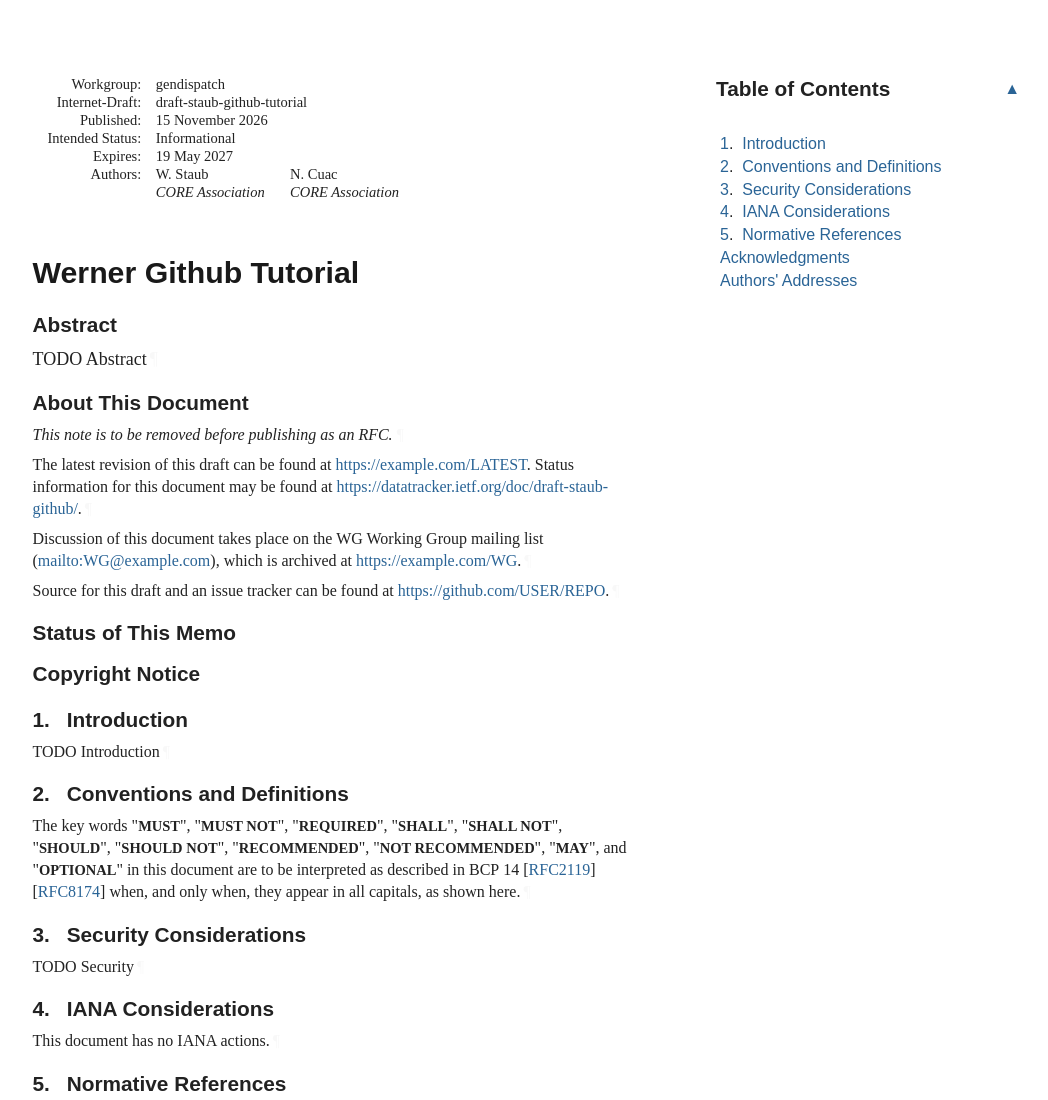
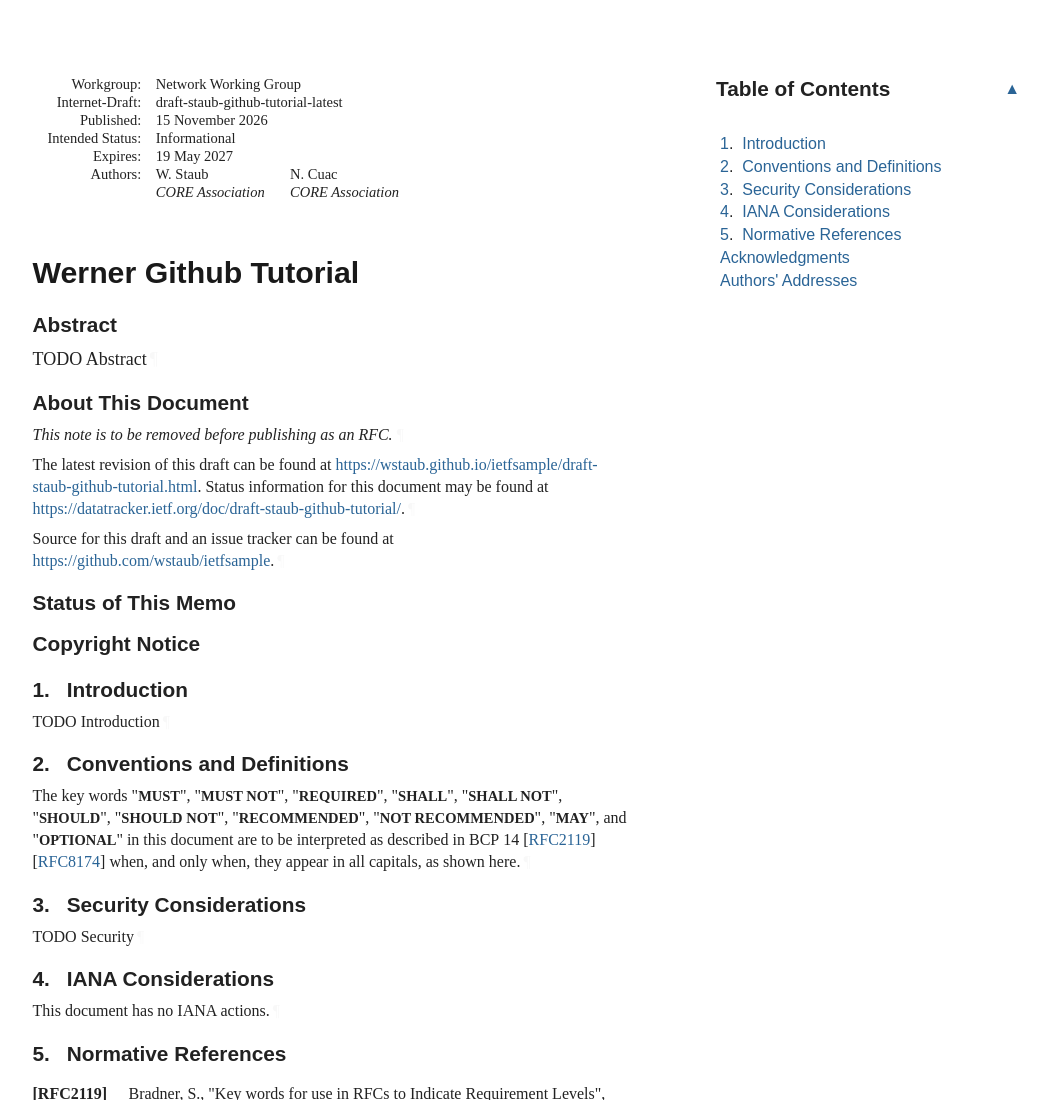
Before and after one commit to wstaub/ietfsample, a plain HTML site: page draft-staub-github-tutorial.html in a window 1280 px wide. Shown: the top 1100 px of the page, without its empty margins (92-1140 px from the left). Drawn offline with Linux system fonts and the light colour scheme; a web font is replaced by a local one.

Commit message:
Script updating gh-pages from 0e7e012. [ci skip]

```diff
--- a/draft-staub-github-tutorial.html
+++ b/draft-staub-github-tutorial.html
@@ -14,7 +14,7 @@
 <meta content="next generation" name="keyword">
 <meta content="unicorn" name="keyword">
 <meta content="AI-native" name="keyword">
-<meta content="draft-staub-github-tutorial" name="ietf.draft">
+<meta content="draft-staub-github-tutorial-latest" name="ietf.draft">
 <!-- Generator version information:
   xml2rfc 3.35.0
     Python 3.14.10
@@ -1056,9 +1056,9 @@ svg {
 <div id="internal-metadata" class="document-information">
 <dl id="identifiers">
 <dt class="label-workgroup">Workgroup:</dt>
-<dd class="workgroup">gendispatch</dd>
+<dd class="workgroup">Network Working Group</dd>
 <dt class="label-internet-draft">Internet-Draft:</dt>
-<dd class="internet-draft">draft-staub-github-tutorial</dd>
+<dd class="internet-draft">draft-staub-github-tutorial-latest</dd>
 <dt class="label-published">Published:</dt>
 <dd class="published">
 <time datetime="2026-11-15" class="published">15 November 2026</time>
@@ -1091,14 +1091,10 @@ svg {
       </h2>
 <p id="section-note.1-1">This note is to be removed before publishing as an RFC.<a href="#section-note.1-1" class="pilcrow">¶</a></p>
 <p id="section-note.1-2">
-        The latest revision of this draft can be found at <span><a href="https://example.com/LATEST">https://example.com/LATEST</a></span>.
-        Status information for this document may be found at <span><a href="https://datatracker.ietf.org/doc/draft-staub-github/">https://datatracker.ietf.org/doc/draft-staub-github/</a></span>.<a href="#section-note.1-2" class="pilcrow">¶</a></p>
-<p id="section-note.1-3">
-        Discussion of this document takes place on the
-        WG Working Group mailing list (<span><a href="mailto:WG@example.com">mailto:WG@example.com</a></span>),
-        which is archived at <span><a href="https://example.com/WG">https://example.com/WG</a></span>.<a href="#section-note.1-3" class="pilcrow">¶</a></p>
-<p id="section-note.1-4">Source for this draft and an issue tracker can be found at
-        <span><a href="https://github.com/USER/REPO">https://github.com/USER/REPO</a></span>.<a href="#section-note.1-4" class="pilcrow">¶</a></p>
+        The latest revision of this draft can be found at <span><a href="https://wstaub.github.io/ietfsample/draft-staub-github-tutorial.html">https://wstaub.github.io/ietfsample/draft-staub-github-tutorial.html</a></span>.
+        Status information for this document may be found at <span><a href="https://datatracker.ietf.org/doc/draft-staub-github-tutorial/">https://datatracker.ietf.org/doc/draft-staub-github-tutorial/</a></span>.<a href="#section-note.1-2" class="pilcrow">¶</a></p>
+<p id="section-note.1-3">Source for this draft and an issue tracker can be found at
+        <span><a href="https://github.com/wstaub/ietfsample">https://github.com/wstaub/ietfsample</a></span>.<a href="#section-note.1-3" class="pilcrow">¶</a></p>
 </section>
 <div id="status-of-memo">
 <section id="section-boilerplate.1">
```
Also changed, not shown: draft-staub-github-tutorial.txt.
